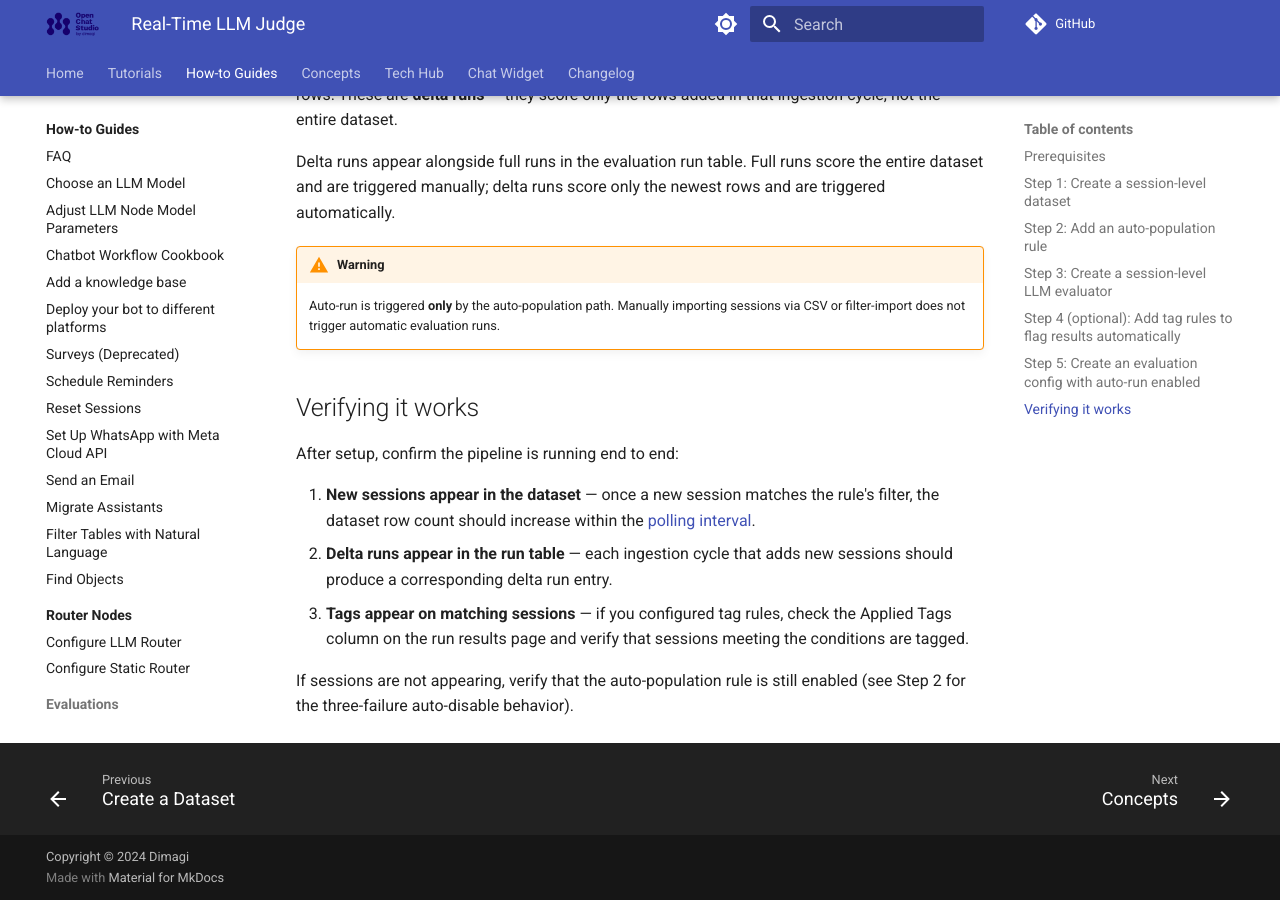
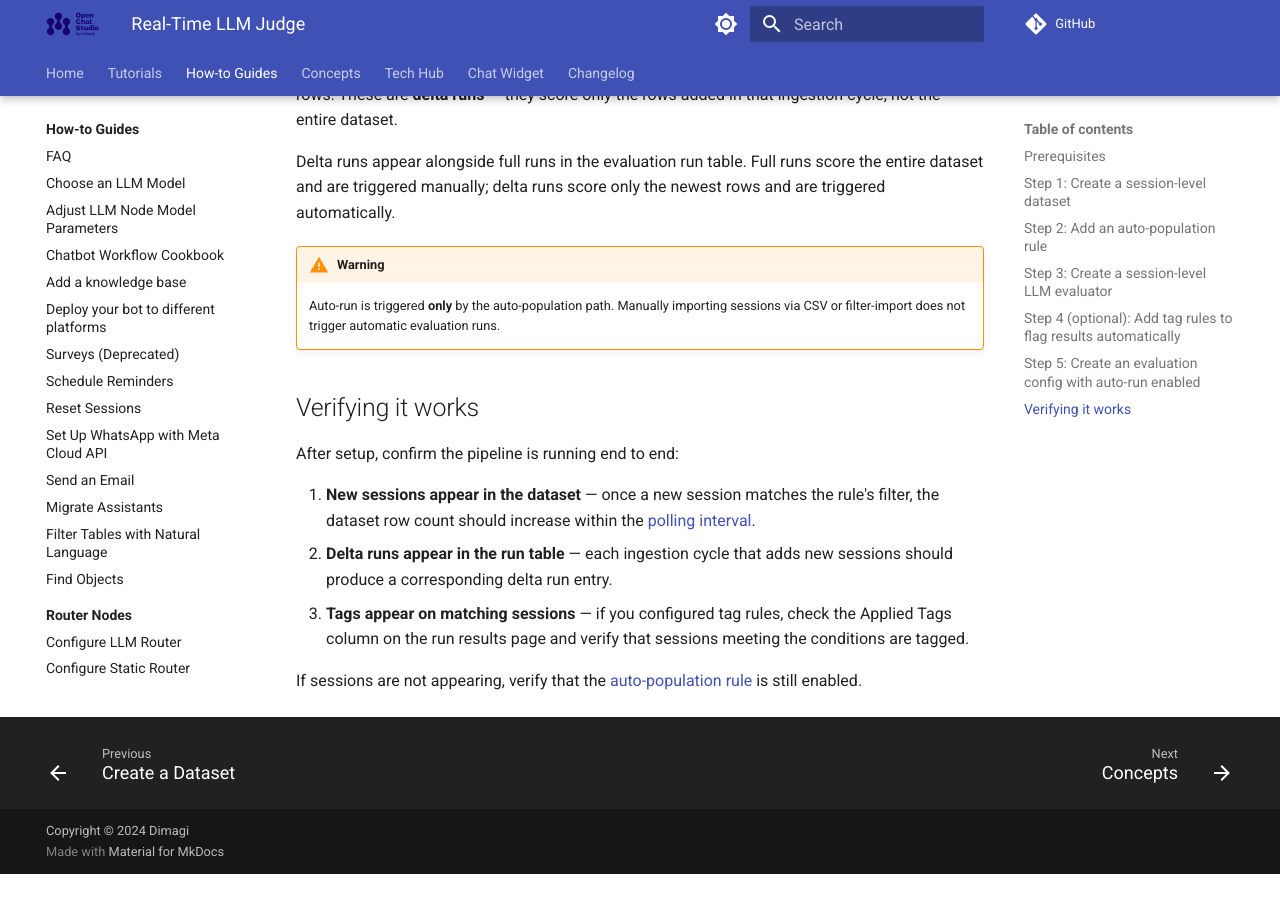
Before and after one commit to dimagi/open-chat-studio-docs, an MkDocs documentation site: the page built from docs/how-to/evaluations/realtime_llm_judge.md, in a window 1280 px wide and 900 px high, scrolled down 3141 px. Built offline with MkDocs 1.6.1 and Material for MkDocs 9.7.7, drawn with Linux system fonts in a browser that asks for light colours; a script that is not in the unit is left out; comment, search, counter and statistics services are not loaded; after the commit the page ends 4015 px from its top, so only the background shows below that.

Commit message:
Link to auto pop rule not step 2 (which does not have solutino)

```diff
--- a/docs/how-to/evaluations/realtime_llm_judge.md
+++ b/docs/how-to/evaluations/realtime_llm_judge.md
@@ -111,4 +111,4 @@
 2. **Delta runs appear in the run table** — each ingestion cycle that adds new sessions should produce a corresponding delta run entry.
 3. **Tags appear on matching sessions** — if you configured tag rules, check the Applied Tags column on the run results page and verify that sessions meeting the conditions are tagged.
 
-If sessions are not appearing, verify that the auto-population rule is still enabled (see Step 2 for the three-failure auto-disable behavior).
+If sessions are not appearing, verify that the [auto-population rule](../../tech-hub/evaluations/auto_population.md) is still enabled.
```
